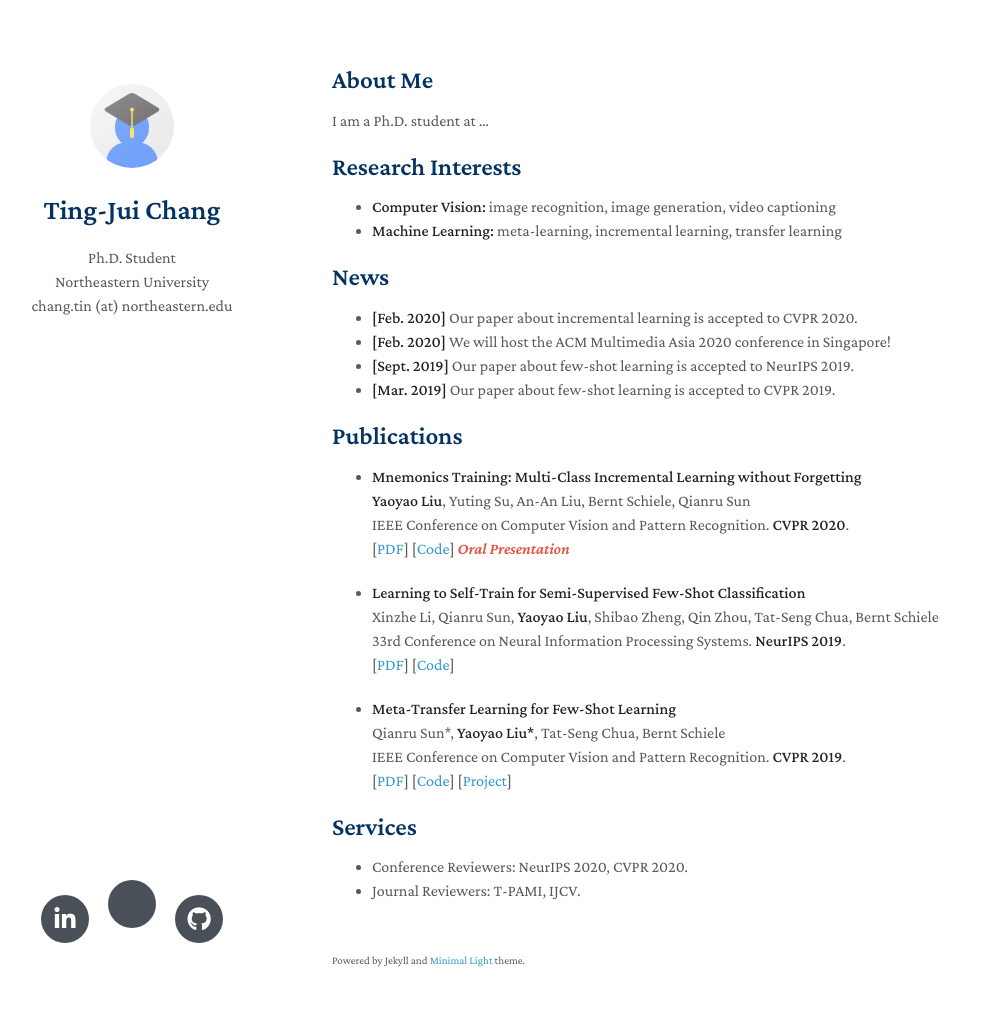
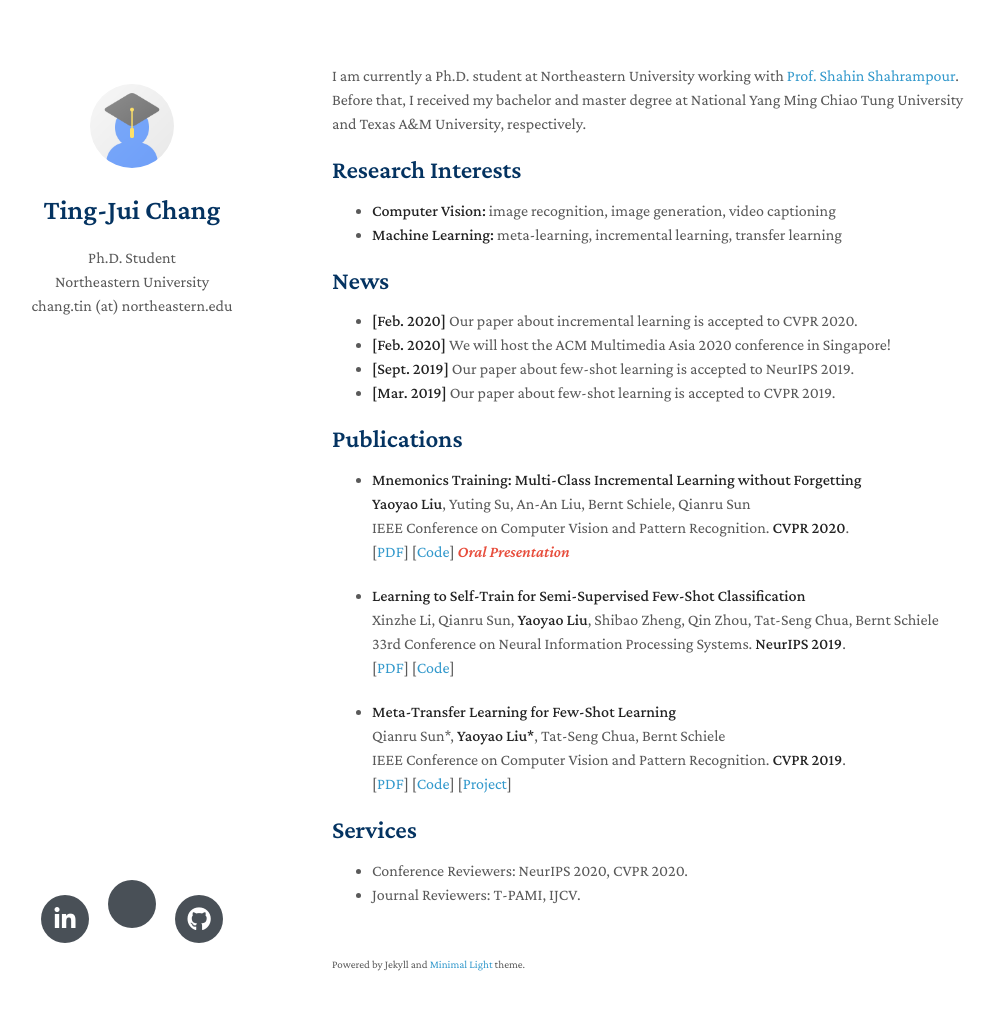
Before and after one commit to tingjui/MyWeb, a Jekyll site: the page built from index.md, in a window 1280 px wide and 1045 px high. Shown: the top 1010 px of the window, without its empty margins (138-1132 px from the left). Built offline with Jekyll 4.4.1, drawn with Linux system fonts in a browser that asks for light colours; nearby versions of some CDN libraries; a style sheet for code colours, icons or effects is not loaded; our own code applies the rules of GitHub Pages for plain Markdown files.

Commit message:
Update index.md

```diff
--- a/index.md
+++ b/index.md
@@ -2,9 +2,7 @@
 layout: homepage
 ---
 
-## About Me
-
-I am a Ph.D. student at ...
+I am currently a Ph.D. student at Northeastern University working with [Prof. Shahin Shahrampour](https://shahrampour.sites.northeastern.edu/). Before that, I received my bachelor and master degree at National Yang Ming Chiao Tung University and Texas A&M University, respectively.
 
 ## Research Interests
 
```
